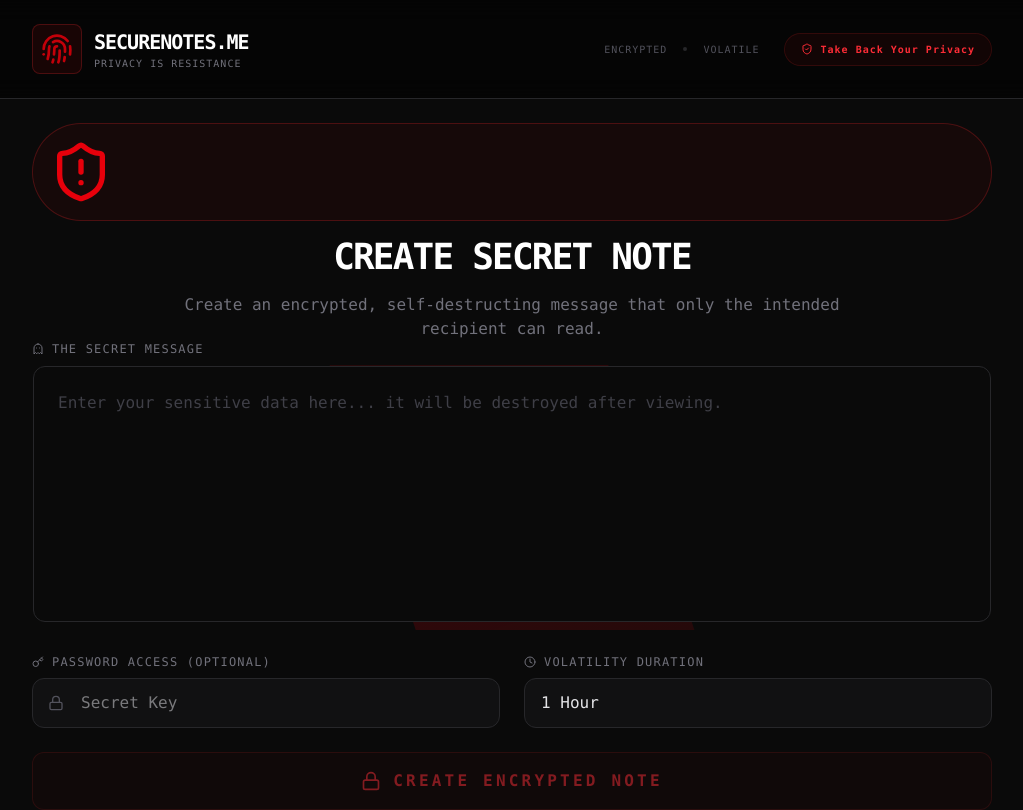
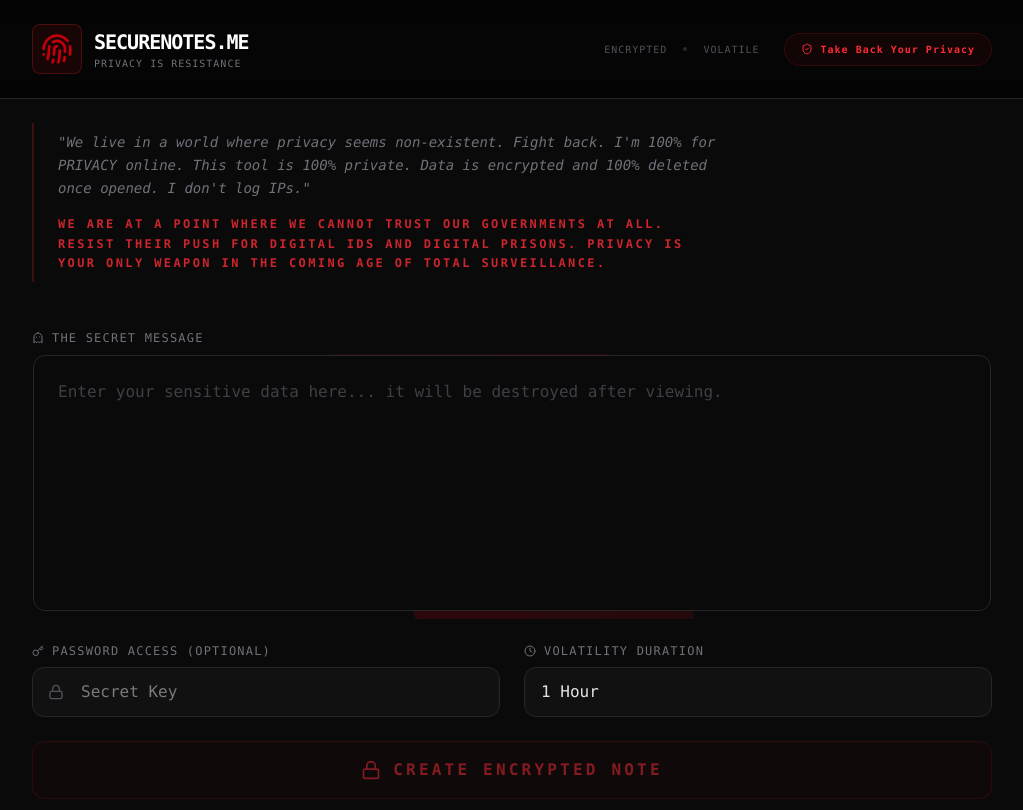
Before and after one commit to pk1888/securenotes.me, a React (Vite) app: page / in a window 1280 px wide. Shown: the top 810 px of the page, without its empty margins (128-1151 px from the left). Built offline with nearby package versions, Linux system fonts and the light colour scheme.

Commit message:
Restore original government warning message - remove generic banner

```diff
--- a/src/App.tsx
+++ b/src/App.tsx
@@ -271,18 +271,12 @@ export default function App() {
               animate={{ opacity: 1 }}
               className="space-y-6"
             >
-              <div className="text-center space-y-4">
-                <div className="p-4 bg-red-950/20 border border-red-900/50 rounded-full">
-                  <ShieldAlert className="w-16 h-16 text-red-600" />
-                </div>
-                <h2 className="text-4xl font-bold text-white uppercase tracking-tighter">
-                  {status === "created" ? "Message Sealed" : "Create Secret Note"}
-                </h2>
-                <p className="text-zinc-500 max-w-2xl mx-auto">
-                  {status === "created"
-                    ? "Your encrypted message has been created. Share the link below."
-                    : "Create an encrypted, self-destructing message that only the intended recipient can read."
-                  }
+              <div className="mb-12 space-y-4 border-l-2 border-red-900/40 pl-6 py-2">
+                <p className="text-zinc-500 text-sm leading-relaxed max-w-2xl italic">
+                  "We live in a world where privacy seems non-existent. Fight back. I'm 100% for PRIVACY online. This tool is 100% private. Data is encrypted and 100% deleted once opened. I don't log IPs."
+                </p>
+                <p className="text-red-500/80 text-xs font-bold uppercase tracking-[0.2em] leading-relaxed max-w-2xl">
+                  We are at a point where we cannot trust our governments at all. Resist their push for DIGITAL IDs and DIGITAL prisons. Privacy is your only weapon in the coming age of total surveillance.
                 </p>
               </div>
             </motion.div>
```
